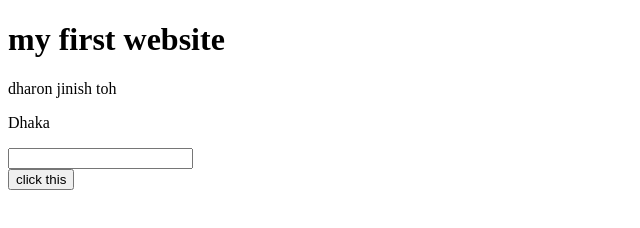
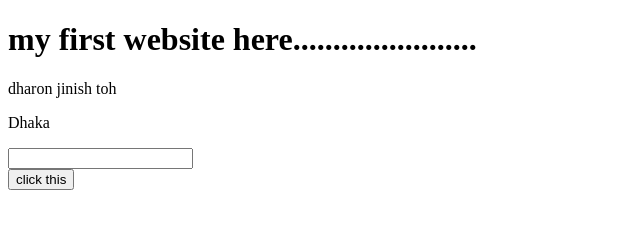
Before and after one commit to nafizahmed1995/woodlands, a plain HTML site: page index.html in a window 1280 px wide. Shown: the whole page, without its empty margins (0-640 px from the left). Drawn offline with Linux system fonts and the light colour scheme.

Commit message:
2nd commit

```diff
--- a/index.html
+++ b/index.html
@@ -6,7 +6,7 @@
     <title>Document</title>
 </head>
 <body>
-   <h1> my first website</h1>
+   <h1> my first website here.......................</h1>
    <p>dharon jinish toh</p>
    <p> Dhaka</p>
 </body>
```
